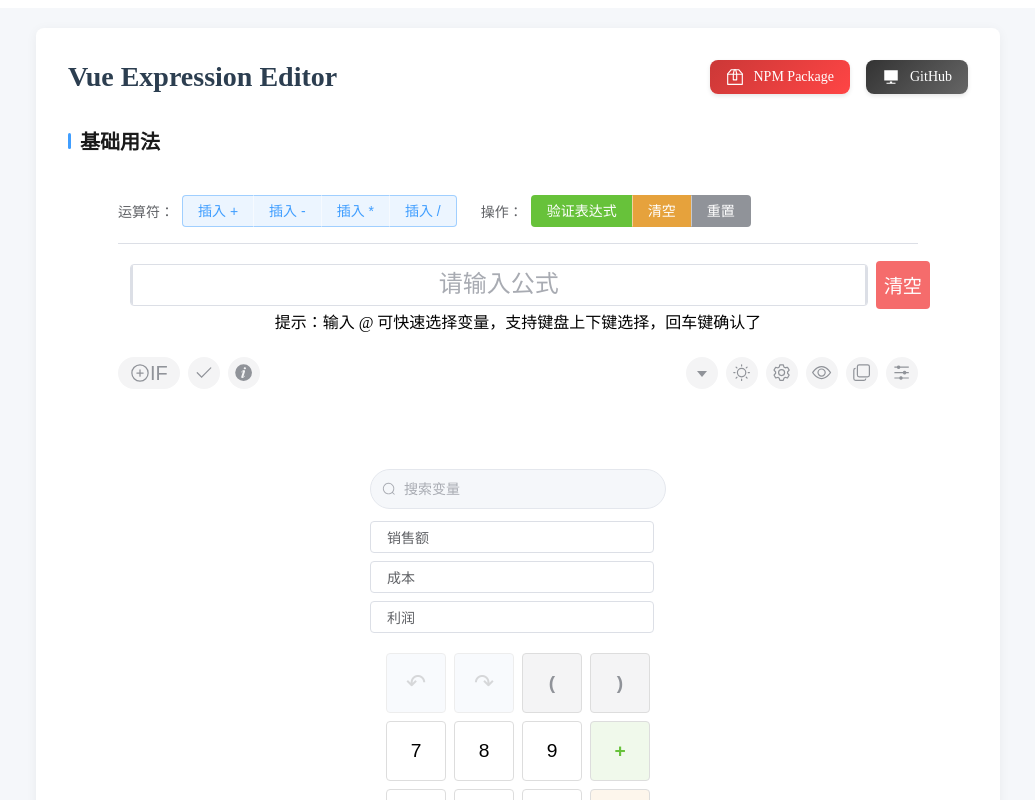
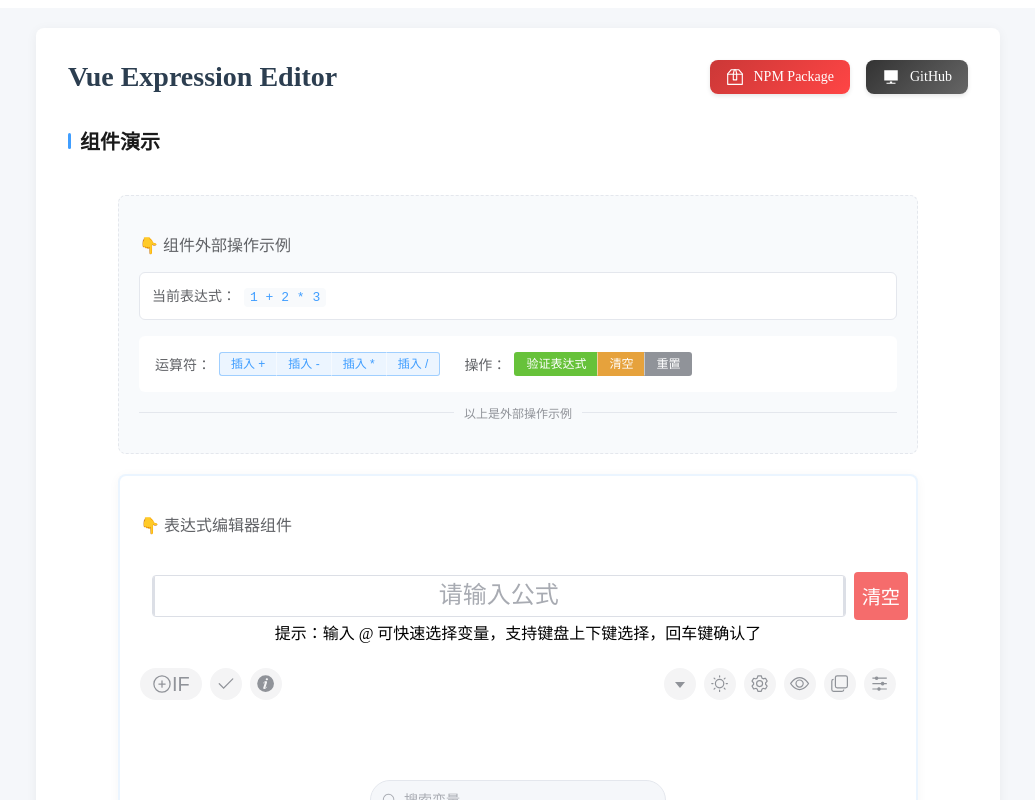
Before and after one commit to iwangbowen/vue-expression-editor, a Vue app: page / in a window 1280 px wide. Shown: the top 800 px of the page, without its empty margins (122-1157 px from the left). Built offline with nearby package versions, Linux system fonts and the light colour scheme.

Commit message:
更新 App.vue 文件： 1. 修改标题为“组件演示”，提升语义清晰度。 2. 重构操作面板，增加外部操作示例和结果展示区域，优化用户交互体验。 3. 添加样式以改善面板布局和视觉效果。

```diff
--- a/src/dev/App.vue
+++ b/src/dev/App.vue
@@ -16,41 +16,59 @@
         </div>
       </div>
       <div class="demo-section">
-        <h2 class="section-title">基础用法</h2>
+        <h2 class="section-title">组件演示</h2>
         <div class="demo-box">
+          <!-- 操作面板区域 -->
+          <div class="demo-panel">
+            <h3 class="panel-title">👇 组件外部操作示例</h3>
+            <!-- 将表达式显示移到这里 -->
+            <div class="expression-display" v-if="testExpression">
+              当前表达式：<code class="expression-code">{{ testExpression }}</code>
+            </div>
             <div class="actions-panel">
               <div class="button-groups">
                 <div class="group-title">运算符：</div>
                 <el-button-group>
-                <el-button type="primary" @click="insertText('+')" plain>插入 +</el-button>
-                <el-button type="primary" @click="insertText('-')" plain>插入 -</el-button>
-                <el-button type="primary" @click="insertText('*')" plain>插入 *</el-button>
-                <el-button type="primary" @click="insertText('/')" plain>插入 /</el-button>
+                  <el-button type="primary" @click="insertText('+')" plain size="small">插入 +</el-button>
+                  <el-button type="primary" @click="insertText('-')" plain size="small">插入 -</el-button>
+                  <el-button type="primary" @click="insertText('*')" plain size="small">插入 *</el-button>
+                  <el-button type="primary" @click="insertText('/')" plain size="small">插入 /</el-button>
                 </el-button-group>
               </div>
               <div class="button-groups">
                 <div class="group-title">操作：</div>
                 <el-button-group>
-                <el-button type="success" @click="validate">验证表达式</el-button>
-                <el-button type="warning" @click="clear">清空</el-button>
-                <el-button type="info" @click="reset">重置</el-button>
+                  <el-button type="success" @click="validate" size="small">验证表达式</el-button>
+                  <el-button type="warning" @click="clear" size="small">清空</el-button>
+                  <el-button type="info" @click="reset" size="small">重置</el-button>
                 </el-button-group>
               </div>
             </div>
-          <el-divider />
+            <div class="divider">
+              <span class="divider-text">以上是外部操作示例</span>
+            </div>
+          </div>
+
+          <!-- 组件展示区域 -->
+          <div class="component-panel">
+            <h3 class="panel-title">👇 表达式编辑器组件</h3>
+            <div class="component-wrapper">
               <ExpressionEditor
                 ref="expressionEditorRef"
                 v-model="testExpression"
                 @change="handleExpressionChange"
               />
-          <div class="expression-value" v-if="testExpression">
-            当前表达式：{{ testExpression }}
             </div>
-          <div class="validate-result" v-if="validateResult !== null">
+          </div>
+
+          <!-- 结果展示区域 -->
+          <div class="result-panel" v-if="validateResult !== null">
+            <div class="validate-result">
               验证结果：
-            <el-tag :type="validateResult ? 'success' : 'danger'">
+              <el-tag :type="validateResult ? 'success' : 'danger'" size="small">
                 {{ validateResult ? '有效' : '无效' }}
               </el-tag>
+            </div>
           </div>
         </div>
       </div>
@@ -260,4 +278,115 @@ const reset = () => {
 .github-link {
   background: linear-gradient(135deg, #333333 0%, #666666 100%);
 }
+
+/* 面板通用样式 */
+.demo-panel,
+.component-panel,
+.result-panel {
+  padding: 20px;
+  border-radius: 8px;
+  background-color: #fff;
+  margin-bottom: 20px;
+}
+
+/* 操作面板样式 */
+.demo-panel {
+  background-color: #f8fafc;
+  border: 1px dashed #e4e7ed;
+}
+
+/* 组件面板样式 */
+.component-panel {
+  background-color: #fff;
+  border: 2px solid #409eff1a;
+  box-shadow: 0 2px 12px rgba(0, 0, 0, 0.04);
+}
+
+/* 结果面板样式 */
+.result-panel {
+  background-color: #f8fafc;
+  border: 1px solid #e4e7ed;
+}
+
+/* 面板标题样式 */
+.panel-title {
+  font-size: 16px;
+  color: #606266;
+  margin-bottom: 16px;
+  font-weight: 500;
+}
+
+/* 分隔线样式 */
+.divider {
+  position: relative;
+  text-align: center;
+  margin: 20px 0;
+  height: 1px;
+  background-color: #e4e7ed;
+}
+
+.divider-text {
+  position: absolute;
+  top: 50%;
+  left: 50%;
+  transform: translate(-50%, -50%);
+  background-color: #f8fafc;
+  padding: 0 10px;
+  color: #909399;
+  font-size: 12px;
+}
+
+/* 组件包装器样式 */
+.component-wrapper {
+  position: relative;
+  padding: 20px 0; /* 只保留上下间距 */
+}
+
+/* 修改按钮样式 */
+.actions-panel {
+  background-color: #fff;
+  padding: 16px;
+  border-radius: 6px;
+}
+
+/* 优化结果显示样式 */
+.expression-value,
+.validate-result {
+  padding: 12px 16px;
+  border-radius: 4px;
+}
+
+.expression-value {
+  background-color: #fff;
+  border: 1px solid #e4e7ed;
+  margin-bottom: 12px;
+}
+
+.validate-result {
+  display: inline-flex;
+  align-items: center;
+  gap: 8px;
+}
+
+/* 添加表达式显示样式 */
+.expression-display {
+  margin-bottom: 16px;
+  padding: 12px;
+  background-color: #fff;
+  border-radius: 6px;
+  color: #606266;
+  font-size: 14px;
+  border: 1px solid #e4e7ed;
+}
+
+.expression-code {
+  display: inline-block;
+  margin-left: 8px;
+  padding: 2px 6px;
+  background-color: #f8fafc;
+  border-radius: 4px;
+  color: #409eff;
+  font-family: monospace;
+  font-size: 13px;
+}
 </style>
```
Lines whose indentation alone changed are shown as unchanged.
